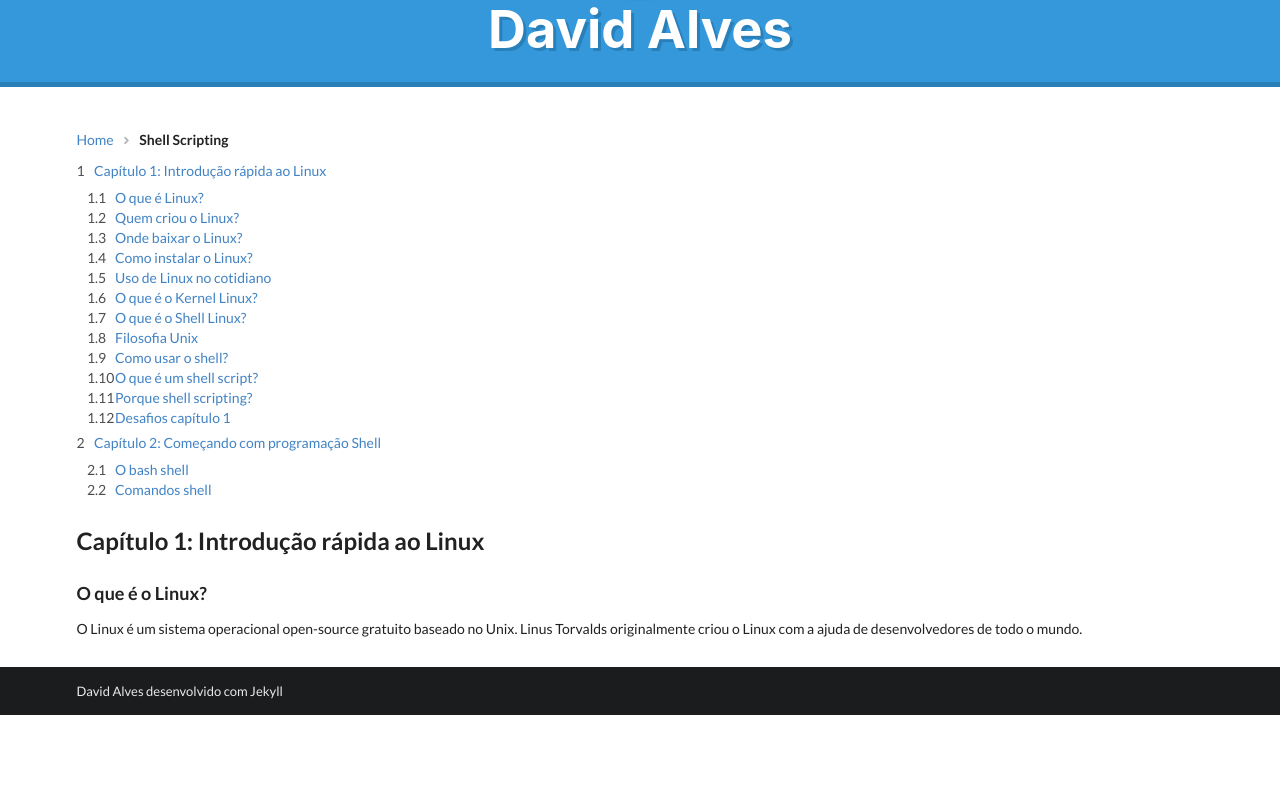
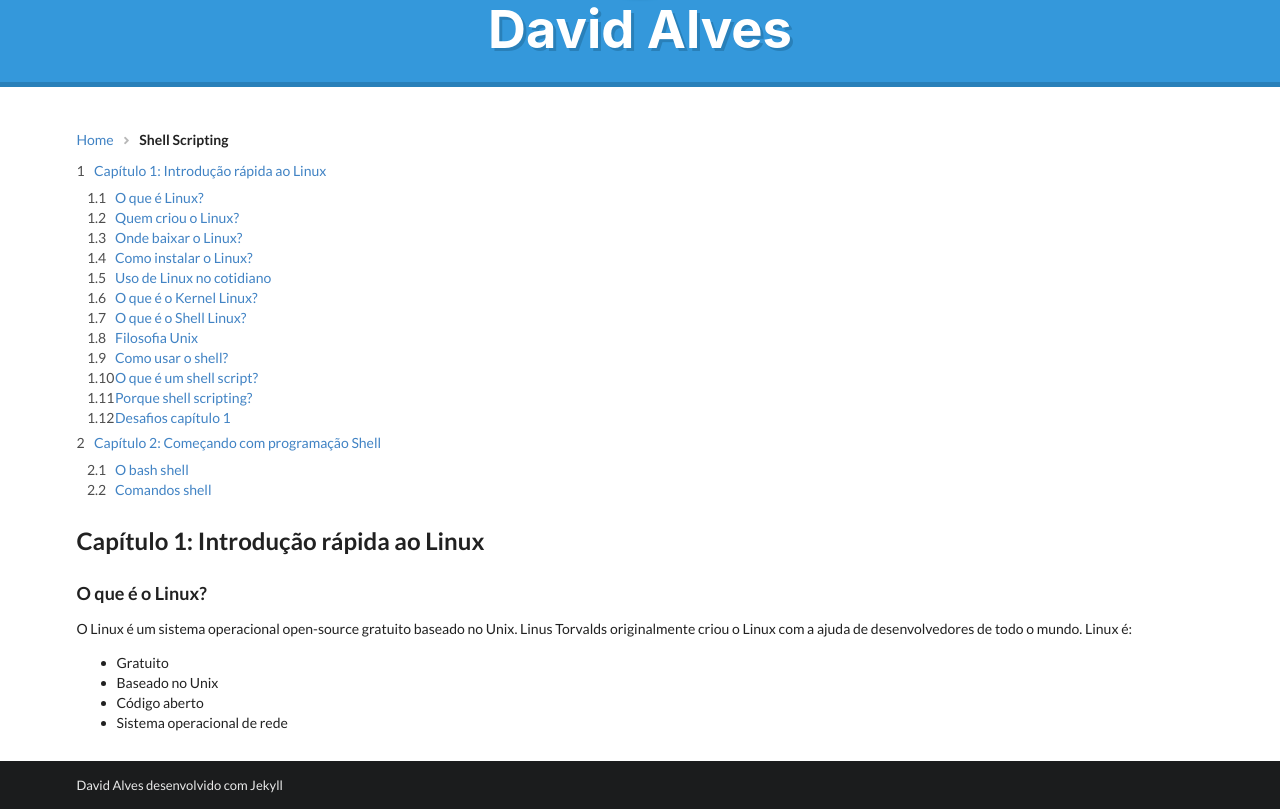
Before and after one commit to david27alves/david27alves.github.io, a Jekyll site: the page built from shellscripting.html, in a window 1280 px wide, cut to the strip 213-1022 px from the top of the page. Built offline with Jekyll 4.4.1, drawn with Linux system fonts in a browser that asks for light colours; before the commit the page ends 928 px from its top, so only the background shows below that.

Commit message:
Update shellscripting.html

```diff
--- a/shellscripting.html
+++ b/shellscripting.html
@@ -39,5 +39,11 @@ permalink: /tutoriais/shellscripting.html
     </div>
     <h2 id="intro">Capítulo 1: Introdução rápida ao Linux</h2>
     <h3>O que é o Linux?</h3>
-    <p>O Linux é um sistema operacional open-source gratuito baseado no Unix. Linus Torvalds originalmente criou o Linux com a ajuda de desenvolvedores de todo o mundo.</p>
+    <p>O Linux é um sistema operacional open-source gratuito baseado no Unix. Linus Torvalds originalmente criou o Linux com a ajuda de desenvolvedores de todo o mundo. Linux é:</p>
+    <ul>
+        <li>Gratuito</li>
+        <li>Baseado no Unix</li>
+        <li>Código aberto</li>
+        <li>Sistema operacional de rede</li>
+    </ul>
 </div>
```
